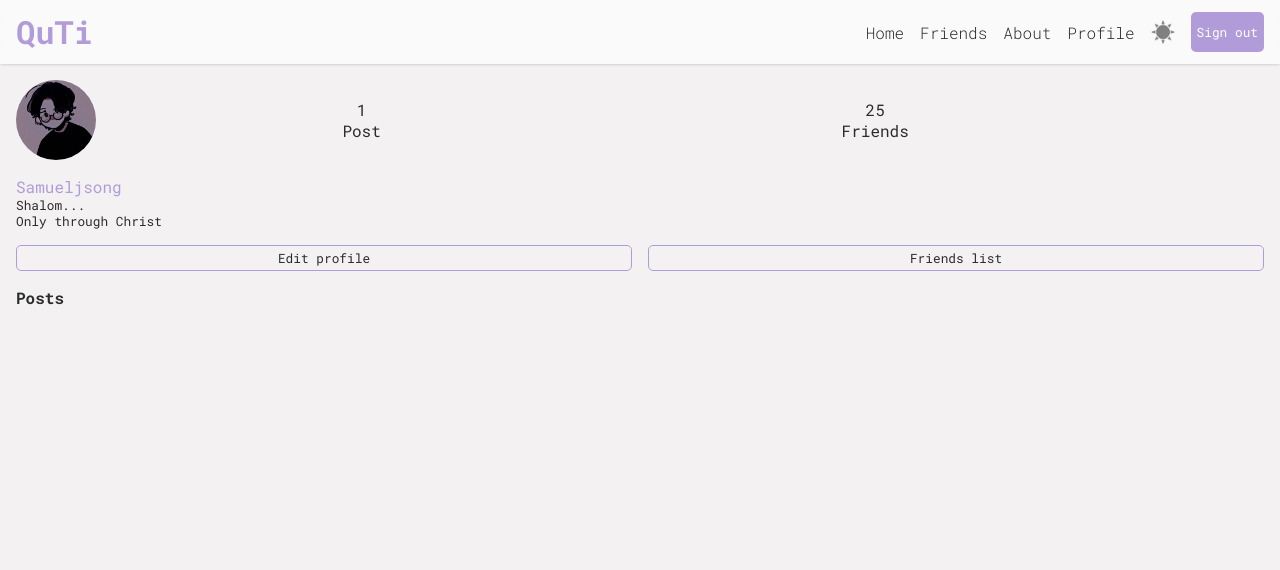
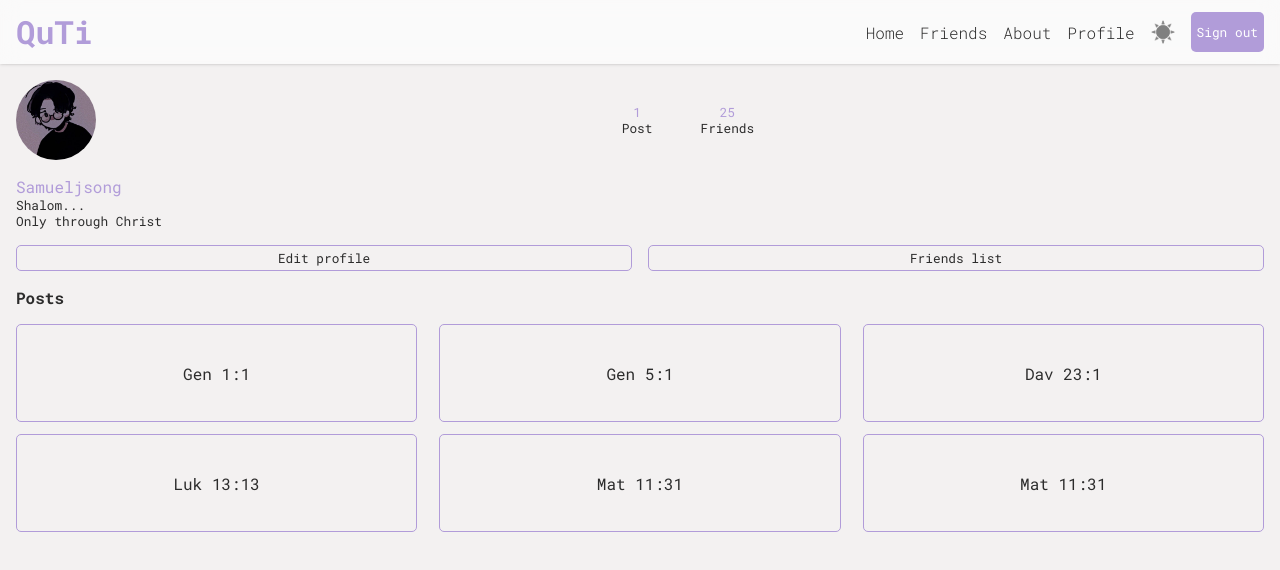
Before and after one commit to samueljsong/qt-project, a React (Vite) app: page /profile in a window 1280 px wide. Shown: the top 570 px of the page. Built offline with nearby package versions, Linux system fonts and the light colour scheme; no server answers.

Commit message:
finished skeleton of profile section

```diff
--- a/src/App.css
+++ b/src/App.css
@@ -120,3 +120,7 @@ a{
   background: #b19cd9;
   border-radius: 10px;
 }
+
+.purple-text{
+  color: #b19cd9;
+}
--- /dev/null
+++ b/src/components/ProfilePostComponent.css
@@ -0,0 +1,10 @@
+.profile-post-container{
+    width: 32%;
+    display: grid;
+    place-items: center;
+    height: 6rem;
+    border: solid 1px #b19cd9;
+    margin-bottom: 1%;
+    border-radius: 5px;
+    cursor: pointer;
+}
--- /dev/null
+++ b/src/components/ProfilePostComponent.jsx
@@ -0,0 +1,14 @@
+import './ProfilePostComponent.css'
+
+const ProfilePostComponent = (props) => {
+
+    return(
+        <>
+            <div className='profile-post-container'>
+                {props.title}
+            </div>
+        </>
+    )
+}
+
+export default ProfilePostComponent;
--- a/src/pages/ProfilePage.css
+++ b/src/pages/ProfilePage.css
@@ -13,7 +13,7 @@
 }
 
 .profile-info-section{
-    width: 90%;
+    width: 100%;
     margin-top: 5rem;
     display: flex;
     gap: 1rem;
@@ -39,7 +39,8 @@
 .profile-stats{
     display: flex;
     width: 100%;
-    justify-content: space-around;
+    justify-content: center;
+    gap: 3rem;
 }
 
 .profile-posts{
@@ -69,6 +70,7 @@
     place-items: center;
     height: 1.5rem;
     border-radius: 5px;
+    cursor: pointer;
 }
 
 .profile-friends-button{
@@ -79,8 +81,12 @@
     place-items: center;
     height: 1.5rem;
     border-radius: 5px;
+    cursor: pointer;
 }
 
 .profile-posts-container{
-
+    width: 100%;
+    display: flex;
+    flex-wrap: wrap;
+    justify-content: space-between;
 }
--- a/src/pages/ProfilePage.jsx
+++ b/src/pages/ProfilePage.jsx
@@ -1,7 +1,49 @@
 import './ProfilePage.css';
 import profilepic from '../assets/ss.jpg';
+import ProfilePostComponent from '../components/ProfilePostComponent';
 
 const ProfilePage = () => {
+
+    const dummy_posts = [
+        {
+            postID: 'id1',
+            bibleVerseTitle: "Gen 1:1",
+            description: "stuyff",
+            likes: 5
+        },
+        {
+            postID: 'id2',
+            bibleVerseTitle: "Gen 5:1",
+            description: "stuyff",
+            likes: 5
+        },
+        {
+            postID: 'id3',
+            bibleVerseTitle: "Dav 23:1",
+            description: "stuyff",
+            likes: 5
+        },
+        {
+            postID: 'id4',
+            bibleVerseTitle: "Luk 13:13",
+            description: "stuyff",
+            likes: 5
+        },
+        {
+            postID: 'id5',
+            bibleVerseTitle: "Mat 11:31",
+            description: "stuyff",
+            likes: 5
+        },
+        {
+            postID: 'id6',
+            bibleVerseTitle: "Mat 11:31",
+            description: "stuyff",
+            likes: 5
+        }
+    ]
+
+
 
     return(
         <>
@@ -11,12 +53,12 @@ const ProfilePage = () => {
                         <img className='profile-picture' src={profilepic} alt="" />
                         <div className='profile-text-section'>
                             <div className='profile-stats'>
-                                <div className='profile-posts'>
-                                    <p>1</p>
+                                <div className='profile-posts small-font'>
+                                    <p className='purple-text'>1</p>
                                     <p>Post</p>
                                 </div>
-                                <div className="profile-friends">
-                                    <p>25</p>
+                                <div className="profile-friends small-font">
+                                    <p className='purple-text'>25</p>
                                     <p>Friends</p>
                                 </div>
                             </div>
@@ -35,12 +77,16 @@ const ProfilePage = () => {
                         <div className='profile-friends-button'><p className='small-font'>Friends list</p></div>
                     </div>
 
+
+                    <h4>Posts</h4>
                     <div className='profile-posts-container'>
-                        <h4>Posts</h4>
-                        <div className='profile-posts'>
+                        {
+                            dummy_posts.map(post => {
+                                return <ProfilePostComponent key={post.postID} title={post.bibleVerseTitle}/>
+                            })
+                        }
+                    </div>
 
-                        </div>
-                    </div>
 
                 </div>
             </div>
```
Also changed, not shown: 1 other file (tests, documents, lock files or other folders).
